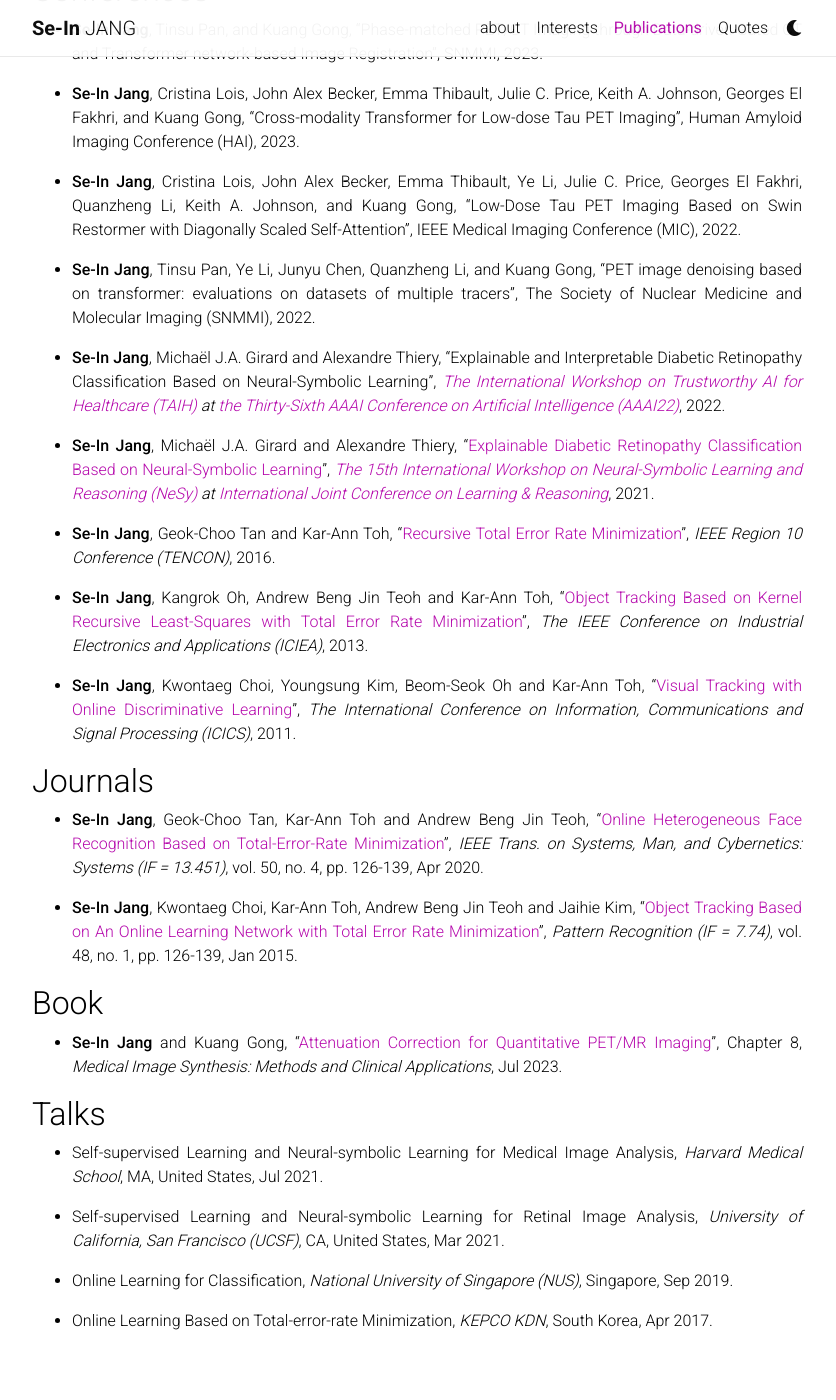
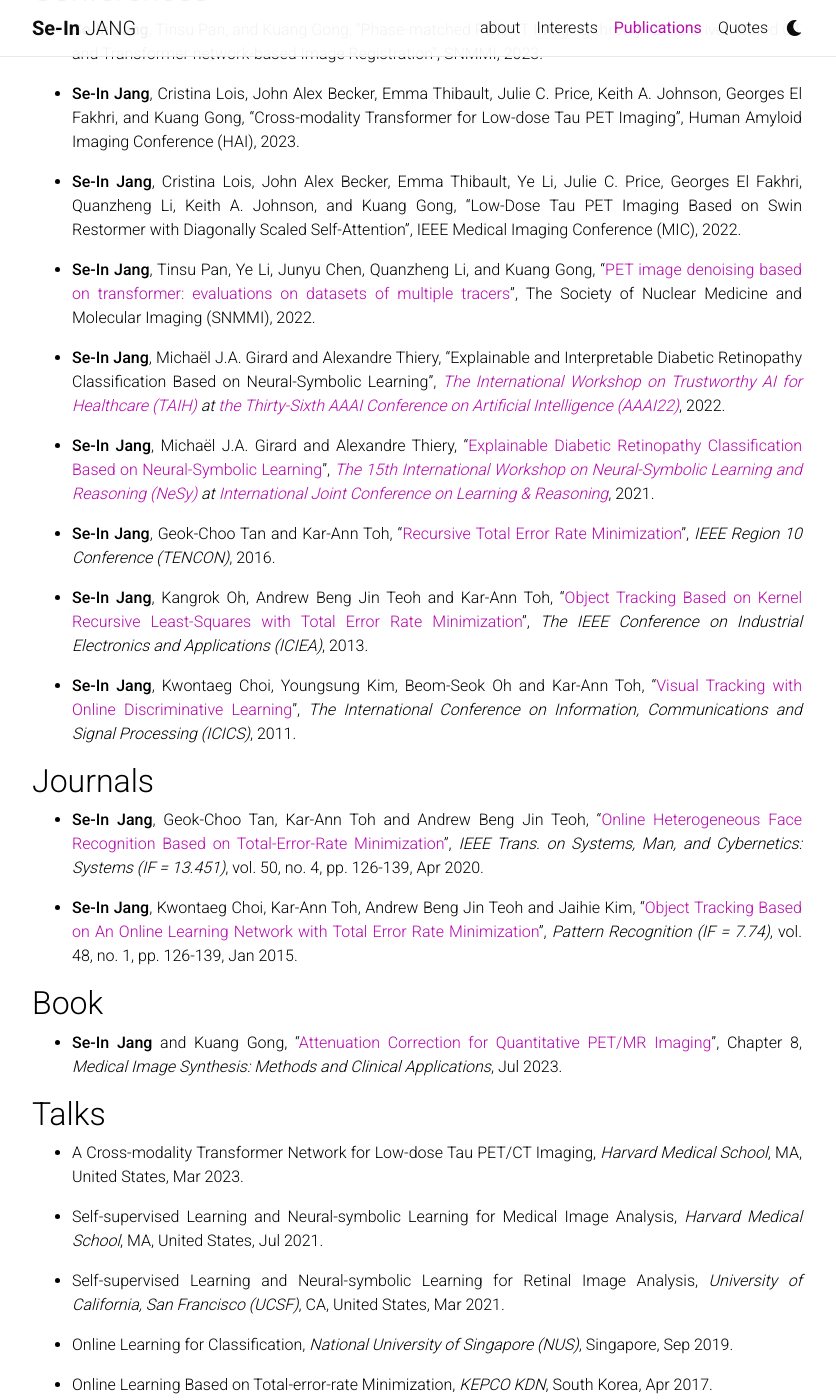
Before and after one commit to sijang/sijang.github.io, a Jekyll site: the page built from _pages/publications.md, in a window 1280 px wide and 1400 px high, scrolled down 784 px. Shown: the whole window, without its empty margins (223-1059 px from the left). Built offline with Jekyll 4.4.1, drawn with Linux system fonts in a browser that asks for light colours; nearby versions of some CDN libraries; a style sheet for code colours, icons or effects is not loaded.

Commit message:
Update publications.md

```diff
--- a/_pages/publications.md
+++ b/_pages/publications.md
@@ -41,7 +41,7 @@ nav: true
 - **Se-In Jang**, Cristina Lois, John Alex Becker, Emma Thibault, Ye Li, Julie C. Price, Georges El Fakhri, Quanzheng Li, Keith A. Johnson, and Kuang Gong, "Low-Dose Tau PET Imaging Based on Swin Restormer with Diagonally Scaled Self-Attention", IEEE Medical Imaging Conference (MIC), 2022.
 {: style="text-align: justify"}
 
-- **Se-In Jang**, Tinsu Pan, Ye Li, Junyu Chen, Quanzheng Li, and Kuang Gong, "PET image denoising based on transformer: evaluations on datasets of multiple tracers", The Society of Nuclear Medicine and Molecular Imaging (SNMMI), 2022.
+- **Se-In Jang**, Tinsu Pan, Ye Li, Junyu Chen, Quanzheng Li, and Kuang Gong, "[PET image denoising based on transformer: evaluations on datasets of multiple tracers](https://jnm.snmjournals.org/content/63/supplement_2/2257){:target="_blank"}", The Society of Nuclear Medicine and Molecular Imaging (SNMMI), 2022.
 {: style="text-align: justify"}
 
 - **Se-In Jang**, Michaël J.A. Girard and Alexandre Thiery, "Explainable and Interpretable Diabetic Retinopathy Classification Based on Neural-Symbolic Learning", *[The International Workshop on Trustworthy AI for Healthcare (TAIH)](https://taih21.github.io/){:target="_blank"} at [the Thirty-Sixth AAAI Conference on Artificial Intelligence (AAAI22)](https://aaai.org/Conferences/AAAI-22/){:target="_blank"}*, 2022.
@@ -74,6 +74,9 @@ nav: true
 
 
 ## Talks
+- A Cross-modality Transformer Network for Low-dose Tau PET/CT Imaging, *Harvard Medical School*, MA, United States, Mar 2023.
+{: style="text-align: justify"}
+
 - Self-supervised Learning and Neural-symbolic Learning for Medical Image Analysis, *Harvard Medical School*, MA, United States, Jul 2021.
 {: style="text-align: justify"}
 
```
